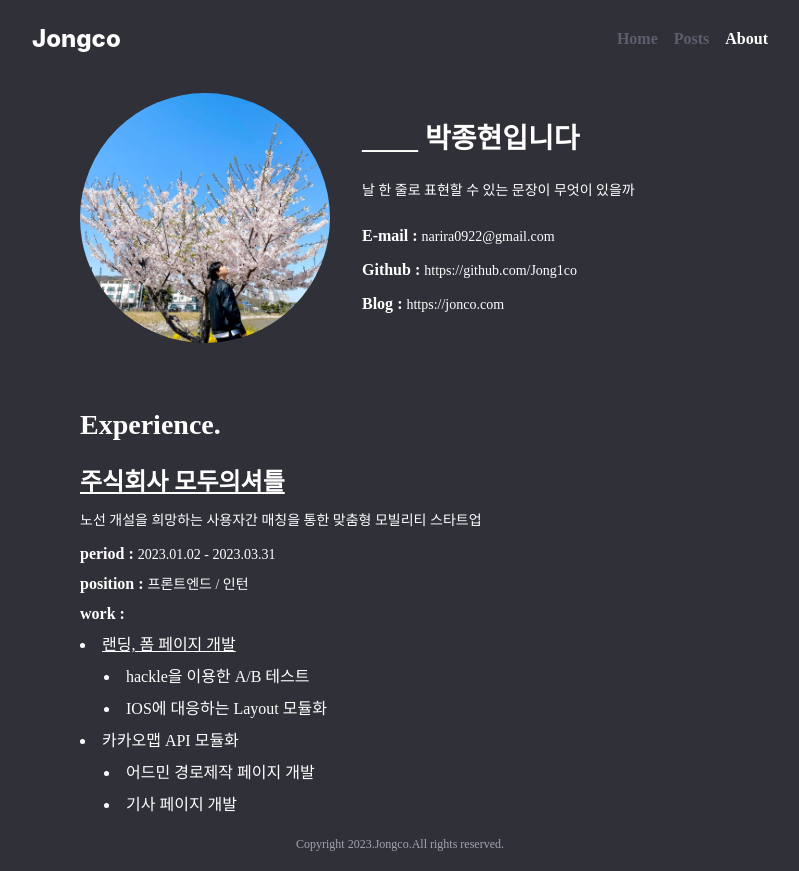
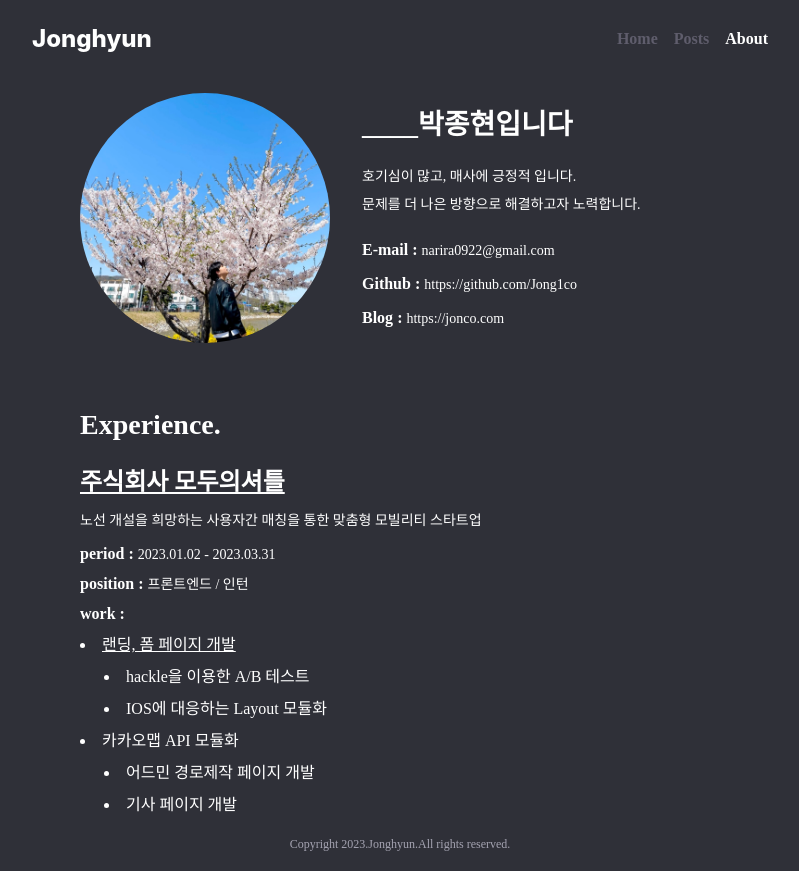
Before and after one commit to Jong1co/my-blog, a Next.js app: page /about in a window 1280 px wide. Shown: the whole page, without its empty margins (240-1039 px from the left). Built offline with nearby package versions, Linux system fonts and the light colour scheme.

Commit message:
[style] 텍스트 수정

```diff
--- a/src/_common/components/Banner.tsx
+++ b/src/_common/components/Banner.tsx
@@ -1,5 +1,9 @@
 import React from 'react';
 
 export const Banner = () => {
-  return <div className="w-full h-40 bg-neutral-20"></div>;
+  return (
+    <div className="flex items-center justify-center w-full h-48 text-6xl whitespace-pre ft-logo-01 bg-neutral-20 ">
+      {/* {'BETTER THAN YESTERDAY'} */}
+    </div>
+  );
 };
--- a/src/_common/components/Footer.tsx
+++ b/src/_common/components/Footer.tsx
@@ -3,7 +3,7 @@ import React from 'react';
 export const Footer = () => {
   return (
     <footer className="flex justify-center py-5 bg-neutral-20 ft-caption-02 text-neutral-70">
-      Copyright 2023.Jongco.All rights reserved.
+      Copyright 2023.Jonghyun.All rights reserved.
     </footer>
   );
 };
--- a/src/_common/components/Header.tsx
+++ b/src/_common/components/Header.tsx
@@ -10,7 +10,7 @@ export const Header = () => {
   return (
     <header className="flex flex-row items-center justify-between px-4 py-6 bg-neutral-20 ft-logo-01">
       <Link href="/">
-        <span className="ft-logo-01">Jongco</span>
+        <span className="ft-logo-01">Jonghyun</span>
       </Link>
       <nav className="flex flex-row gap-4 ft-title-02">
         <Link href="/" className={`${pathname === '/' ? '' : 'text-neutral-50'} hover:text-neutral-100 ease-in-out duration-150`}>
--- a/src/_common/components/MyInfo.tsx
+++ b/src/_common/components/MyInfo.tsx
@@ -28,11 +28,14 @@ export const MyInfo = () => {
 
   return (
     <>
-      <div className="flex items-center gap-8 mt-4">
+      <div className="flex mt-4 gap-y-8 mobile:gap-8 mobile:items-center">
         <Hero handleModal={handleContactModal} />
         <div className="flex flex-col gap-3 ft-header-02">
-          <h3 className="mb-3">____ 박종현입니다</h3>
-          <div className="mb-3 ft-body-02">날 한 줄로 표현할 수 있는 문장이 무엇이 있을까</div>
+          <h3 className="mb-3">____박종현입니다</h3>
+          <div className="mb-3 ft-body-02">
+            <div className="mb-2">호기심이 많고, 매사에 긍정적 입니다.</div>
+            <div>문제를 더 나은 방향으로 해결하고자 노력합니다.</div>
+          </div>
           <div className="align-middle ft-title-02">
             E-mail :{' '}
             <span onClick={handleContactModal} className="cursor-pointer ft-body-02 hover:underline">
--- a/src/_common/components/TOC.tsx
+++ b/src/_common/components/TOC.tsx
@@ -17,18 +17,18 @@ export const TOC = ({ content }: { content: string }) => {
   if (tocInfoList.length === 0) return null;
 
   return (
-    <div className="sticky right-0 float-right w-1 px-0 top-20 text-neutral-50">
+    <div className="sticky right-0 hidden float-right w-1 px-0 top-20 text-neutral-50 web:block">
       <div className="flex flex-col w-12 gap-3 py-4 border-r-2 border-primary-60">
         {tocInfoList.map((toc) => {
           return (
             <div
-              className={`duration-100 w-52 ease-in-out cursor-pointer md-8 ml-${12 + toc.indent * 4} hover:text-primary-60 ${
+              className={`duration-100 w-52 ease-in-out cursor-pointer md-8 hover:text-primary-60 ${
                 toc.title === active ? 'text-primary-60 ft-title-02' : 'ft-body-01'
               }`}
               key={toc.title}
               onClick={() => scrollToTitle(toc)}
             >
-              {toc.title}
+              <span className={`${toc.indent === 1 ? 'ml-16' : toc.indent === 2 ? 'ml-20' : 'ml-24'}`}>{toc.title}</span>
             </div>
           );
         })}
--- a/tailwind.config.js
+++ b/tailwind.config.js
@@ -5,6 +5,7 @@ module.exports = {
     extend: {
       screens: {
         mobile: '520px',
+        web: '1180px',
       },
       typography: (theme) => ({
         DEFAULT: {
```
